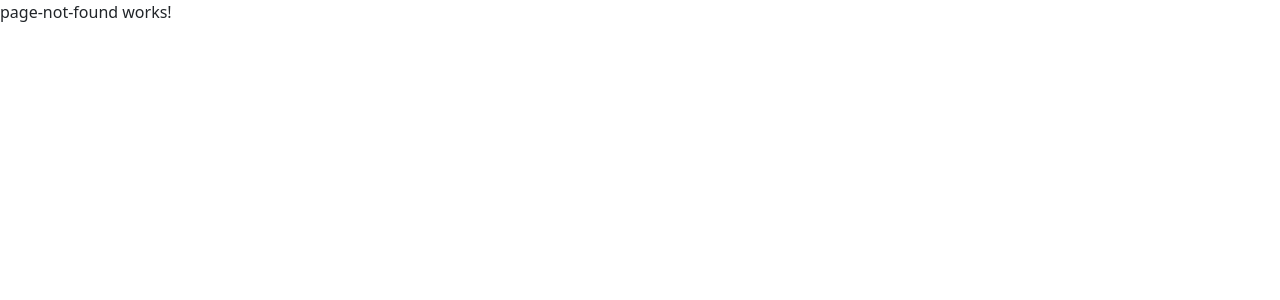
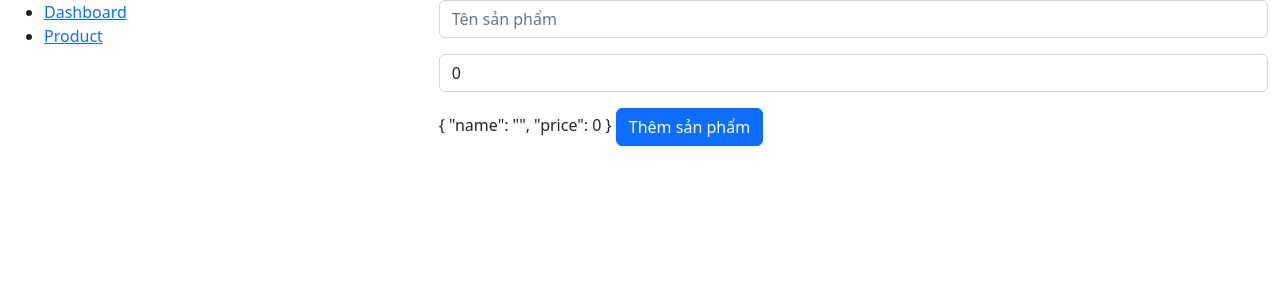
Before and after one commit to datlt2306/web208, an Angular app: page /admin/product/add in a window 1280 px wide. Shown: the top 300 px of the page. Built offline with nearby package versions, Linux system fonts and the light colour scheme.

Commit message:
Buổi 6: Add

```diff
--- a/db.json
+++ b/db.json
@@ -11,6 +11,11 @@
       "name": "Product C",
       "price": 200,
       "img": "https://picsum.photos/200/200"
+    },
+    {
+      "name": "Sản phẩm Demo 1",
+      "price": 500,
+      "id": "UqwuTPp"
     }
   ]
 }
--- a/src/app/app-routing.module.ts
+++ b/src/app/app-routing.module.ts
@@ -9,6 +9,8 @@ import { HomePageComponent } from './pages/home-page/home-page.component';
 import { PageNotFoundComponent } from './pages/page-not-found/page-not-found.component';
 import { ProductPageComponent } from './pages/product-page/product-page.component';
 import { ProductDetailComponent } from './pages/product-detail/product-detail.component';
+import { ProductAddComponent } from './pages/admin/product-add/product-add.component';
+import { ProductEditComponent } from './pages/admin/product-edit/product-edit.component';
 
 const routes: Routes = [
   {
@@ -23,7 +25,9 @@ const routes: Routes = [
     path: "admin", component: AdminLayoutComponent, children: [
       { path: "", redirectTo: "dashboard", pathMatch: "full" },
       { path: "dashboard", component: DashboardComponent },
-      { path: "product", component: AdminProductComponent }
+      { path: "product", component: AdminProductComponent },
+      { path: "product/add", component: ProductAddComponent },
+      { path: "product/:id/edit", component: ProductEditComponent },
     ]
   },
   { path: "**", component: PageNotFoundComponent }
--- /dev/null
+++ b/src/app/pages/admin/product-add/product-add.component.html
@@ -0,0 +1,22 @@
+<form (ngSubmit)="onHandleSubmit()">
+    <div class="mb-3">
+        <input
+            type="text"
+            [(ngModel)]="product.name"
+            name="name"
+            class="form-control"
+            placeholder="Tên sản phẩm"
+        />
+    </div>
+    <div class="mb-3">
+        <input
+            type="number"
+            [(ngModel)]="product.price"
+            name="price"
+            class="form-control"
+            placeholder="Giá sản phẩm"
+        />
+    </div>
+    {{ product | json }}
+    <button type="submit" class="btn btn-primary">Thêm sản phẩm</button>
+</form>
--- /dev/null
+++ b/src/app/pages/admin/product-add/product-add.component.ts
@@ -0,0 +1,23 @@
+import { Component } from '@angular/core';
+import { IProduct } from 'src/app/interfaces/Product';
+import { ProductService } from 'src/app/services/product.service';
+
+@Component({
+  selector: 'app-product-add',
+  templateUrl: './product-add.component.html',
+  styleUrls: ['./product-add.component.scss']
+})
+export class ProductAddComponent {
+  product: IProduct = {
+    name: "",
+    price: 0
+  }
+  constructor(private productService: ProductService) {
+
+  }
+  onHandleSubmit() {
+    this.productService.addProduct(this.product).subscribe(data => {
+      console.log(data)
+    })
+  }
+}
--- /dev/null
+++ b/src/app/pages/admin/product-edit/product-edit.component.html
@@ -0,0 +1 @@
+<p>product-edit works!</p>
```
Also changed, not shown: src/app/app.module.ts (+8 -3 lines), src/app/pages/admin/product-edit/product-edit.component.ts (added, +10 -0 lines), src/app/pages/admin/product-add/product-add.component.scss (added), src/app/pages/admin/product-edit/product-edit.component.scss (added), 2 other files (tests, documents, lock files or other folders).
